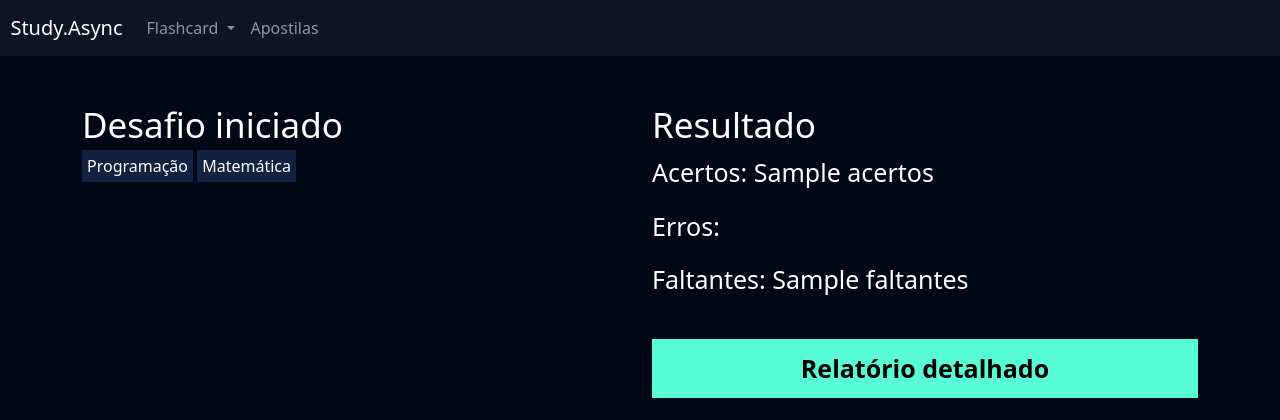
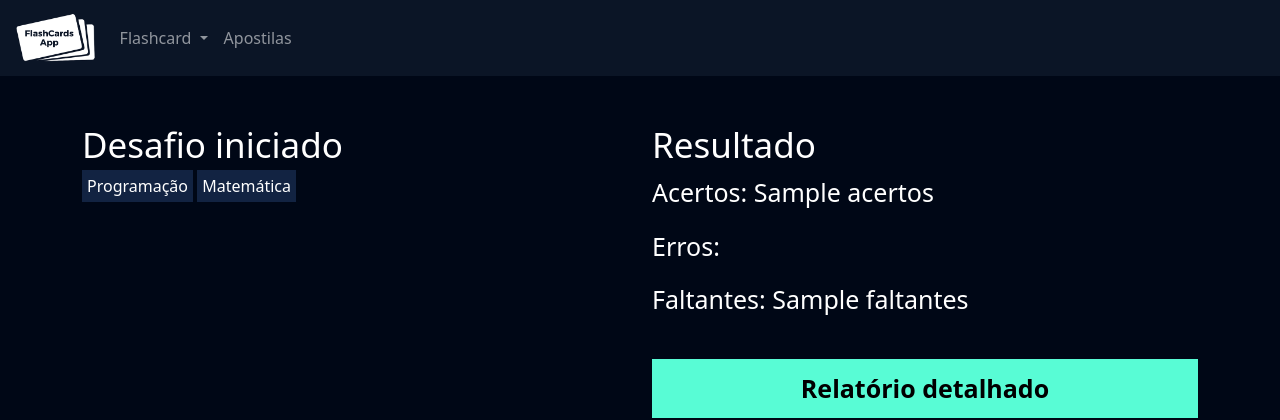
Before and after one commit to Neverton-Sousa/Projeto_STUDY_PSW, a Django app: template flashcard/templates/desafio.html in a window 1280 px wide. Shown: the top 420 px of the page. Run offline with Django 5.2, Linux system fonts and the light colour scheme; the template is opened without the code that fills it: most values are stand-ins (such as "Sample title", 1, 10 or a date in 2020).

Commit message:
templates

```diff
--- a/templates/base.html
+++ b/templates/base.html
@@ -6,7 +6,7 @@
         <meta name="viewport" content="width=device-width, initial-scale=1">
         <link href="https://cdn.jsdelivr.net/npm/bootstrap@5.3.2/dist/css/bootstrap.min.css" rel="stylesheet">
         <link href="{% static 'geral/css/base.css' %}" rel="stylesheet">
-        <title>Study Async</title>
+        <title>FlashCardsApp</title>
         {% block 'cabecalho' %} {% endblock %}
     </head>
     <body>
--- a/templates/partials/header.html
+++ b/templates/partials/header.html
@@ -1,5 +1,9 @@
+{% load static %}
 <nav style="background-color: var(--main-color)" class="navbar navbar-expand-lg navbar-dark">
-    <a class="navbar-brand" href="#">&nbsp&nbspStudy.Async</a>
+
+    <a class="navbar-brand" href="#">&nbsp&nbsp
+        <img src="{% static 'geral/img/logo.png' %}" alt="logo FlashCardsApp" width="80">
+    </a>
     <button class="navbar-toggler" type="button" data-toggle="collapse" data-target="#navbarNav" aria-controls="navbarNav" aria-expanded="false" aria-label="Toggle navigation">
         <span class="navbar-toggler-icon"></span>
     </button>
```
Also changed, not shown: assets/banner.png, assets/screenshot-apostilas.png (added), assets/screenshot-criar-flashcards.png (added), assets/screenshot-desafios.png (added), assets/screenshot-iniciar-desafio.png (added), db.sqlite3, flash_cards_app/__init__.py (added), flash_cards_app/asgi.py (renamed from study_async/asgi.py), flash_cards_app/settings.py (renamed from study_async/settings.py), flash_cards_app/urls.py (renamed from study_async/urls.py), flash_cards_app/wsgi.py (renamed from study_async/wsgi.py), templates/static/geral/img/logo.png (added).
